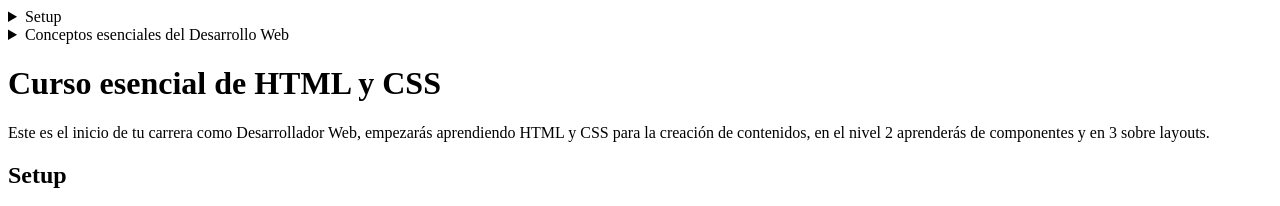
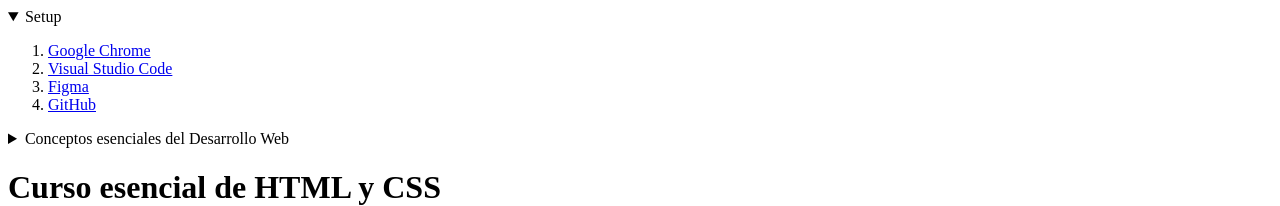
Before and after one commit to MonseV/curso-esencial-html-css, a plain HTML site: page index.html in a window 1280 px wide. Both pictures are taken after a click on the heading "Setup". Shown: the top 206 px of the page. Drawn offline with Linux system fonts and the light colour scheme.

Commit message:
Cierre automático del menú con JavaScript

```diff
--- a/index.html
+++ b/index.html
@@ -135,5 +135,17 @@
       Si tienes alguna pregunta escríbeme a
       <a href="mailto:me@leonidasesteban.com">me@leonidasesteban.com</a>
     </p>
+
+    <script>
+      const $detailList = document.querySelectorAll('details')
+      $detailList.forEach(($details) => {
+        $details.querySelector('summary').addEventListener('click',expand)
+      })
+      function expand() {
+        $detailList.forEach(($details) => {
+          $details.removeAttribute('open')
+        })
+      }
+    </script>
   </body>
 </html>
```
